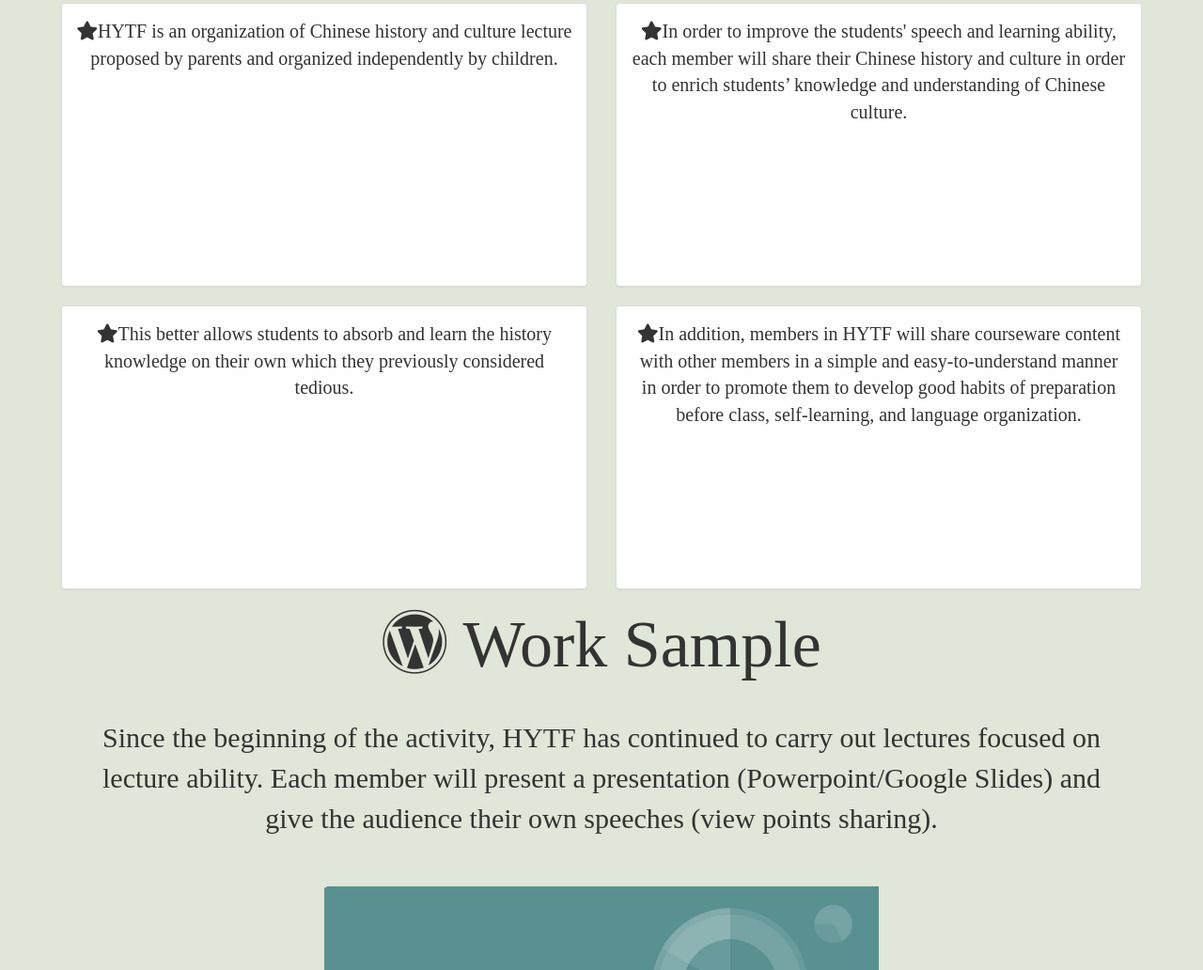
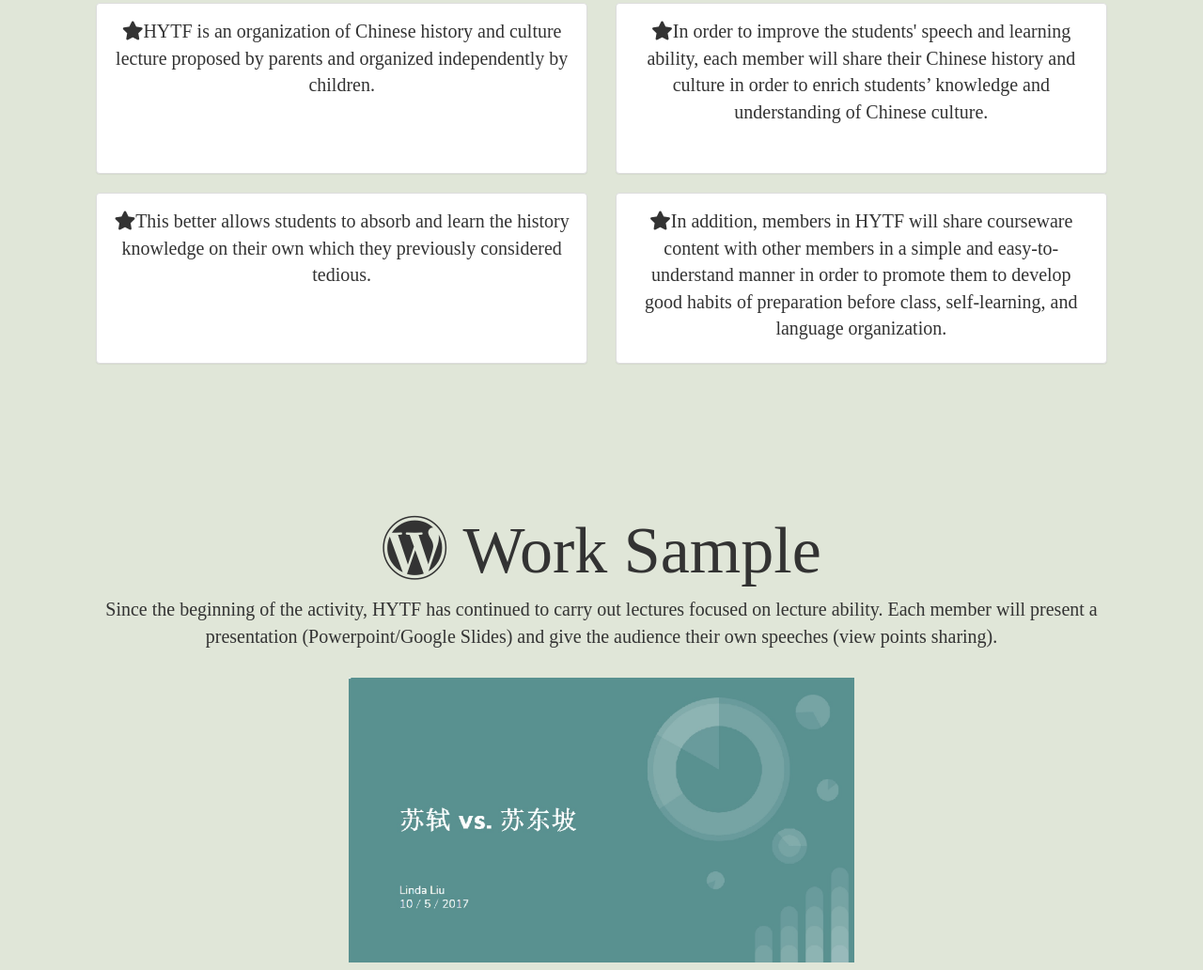
Before and after one commit to HYTF/HYTF.github.io, a plain HTML site: page index.html in a window 1280 px wide. Shown: the part 1260-2292 px from the top of the page at 94% size. Drawn offline with nearby package versions, Linux system fonts and the light colour scheme; a web font is replaced by a local one.

Commit message:
"message"

```diff
--- a/index.html
+++ b/index.html
@@ -67,8 +67,7 @@
 			<div id="class">
 				<h2><i class="fas fa-star"></i>A Special Chinese History and Culture Class</h2>
 
-
-		<div class="r" id="r1">
+				<div class="row" id="r1">
 					<div class="col-sm-6 slideanim">
 						<div class="panel panel-default">
 					  	<div class="panel-body"><i class="fas fa-star"></i>HYTF is an organization of Chinese history and culture lecture proposed by parents and organized independently by children.<img scr="img/lessonphoto5.jpg"></div>
@@ -80,7 +79,7 @@
 						</div>
 					</div>
 				</div>
-		<div class="r" id="r2">
+				<div class="row" id="r2">
 					<div class="col-sm-6 slideanim">
 						<div class="panel panel-default">
 					  	<div class="panel-body"><i class="fas fa-star"></i>This better allows students to absorb and learn the history knowledge on their own which they previously considered tedious.</div>
@@ -89,6 +88,7 @@
 					<div class="col-sm-6 slideanim">
 						<div class="panel panel-default">
 					  	<div class="panel-body"><i class="fas fa-star"></i>In addition, members in HYTF will share courseware content with other members in a simple and easy-to-understand manner in order to promote them to develop good habits of preparation before class, self-learning, and language organization.</div>
+						</div>
 					</div>
 				</div>
 			</div>
--- a/main.css
+++ b/main.css
@@ -100,7 +100,7 @@ li a {
 
 #class {
 	text-align: center;
-	padding: 50px;
+	padding: 50px 8%;
 }
 
 #class h2 {
@@ -293,7 +293,7 @@ font-size: 50px;
 }
 
 .panel-body {
-	height: 300px;
+	height: 180px;
 	font-size: 20px;
 }
 
@@ -393,16 +393,26 @@ font-size: 50px;
 .worksample img {
 	width: 50%;
 	transition-duration: 0.2s;
-	padding-bottom: 30px;
+	display: block;
+	margin: auto;
+	padding: 30px 0px;
 }
 
 .worksample img:hover {
 	opacity: 0.6;
 }
 
+#work {
+	text-align: center;
+	padding: 70px 8%;
+}
+
+#work p{
+	font-size: 20px;
+}
+
 #work h2{
 	font-size: 70px;
-	margin-top: 70px;
 }
 
 #circle {
```
Also changed, not shown: about.html (+3 -0 lines), contact.html (+4 -3 lines), team.html (+3 -0 lines), work.html (+3 -0 lines). Lines whose indentation alone changed are shown as unchanged.
